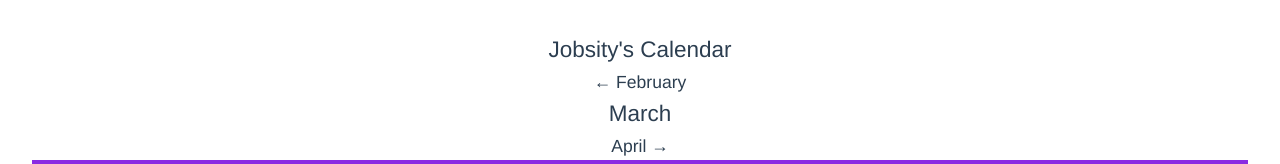
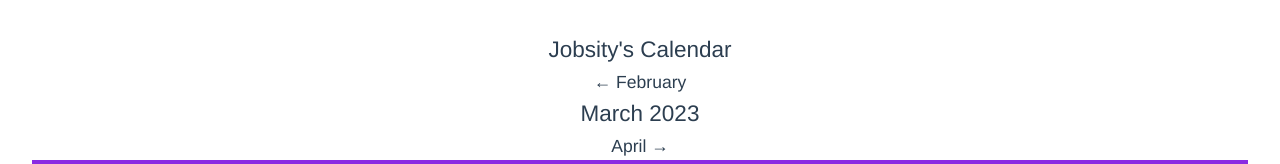
Before and after one commit to gabrielgomeso/vue-frontend-challenge, a Vue app: page / in a window 1280 px wide. Shown: the top 164 px of the page. Built offline with nearby package versions, Linux system fonts and the light colour scheme.

Commit message:
chore: make next and previous month work after passing -1 or 12 to array

```diff
--- a/src/components/CalendarBody.vue
+++ b/src/components/CalendarBody.vue
@@ -2,7 +2,7 @@
   <section class="calendar-body">
     <h1 class="calendar-body__title">Jobsity's Calendar</h1>
     <h3 @click="changeMonth(previousMonth)">← {{ previousMonth }}</h3>
-    <h2>{{ selectedMonthName }}</h2>
+    <h2>{{ selectedMonthName }} {{  currentYear }}</h2>
     <h3 @click="changeMonth(nextMonth)">{{ nextMonth }} →</h3>
     <div class="calendar-body__main">
       <span class="calendar-body__main--week-days">Sunday</span>
@@ -94,10 +94,16 @@
     },
     nextMonth() {
       const { selectedMonth } = storeToRefs(useReminderStore())
+      if(selectedMonth.value + 1 == 12) {
+        return this.monthNames[0]
+      }
       return this.monthNames[selectedMonth.value + 1]
     },
     previousMonth() {
       const { selectedMonth } = storeToRefs(useReminderStore())
+      if(selectedMonth.value - 1 == -1) {
+        return this.monthNames[11]
+      }
       return this.monthNames[selectedMonth.value - 1]
     }
   }
```
